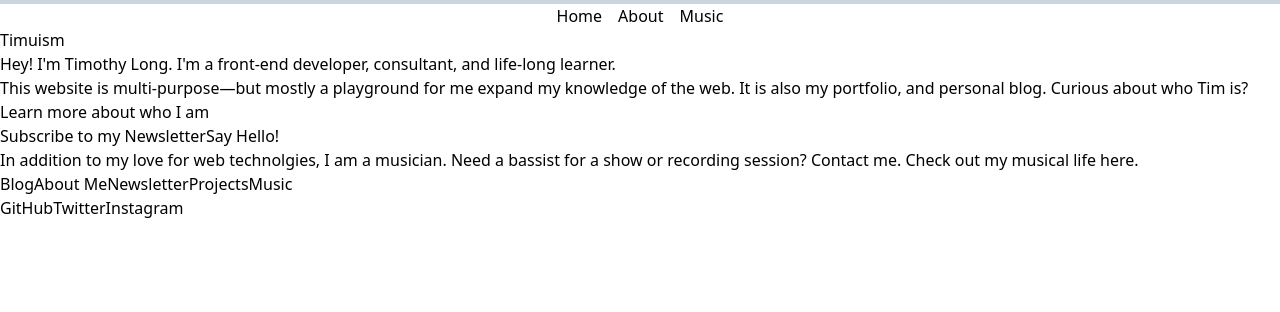
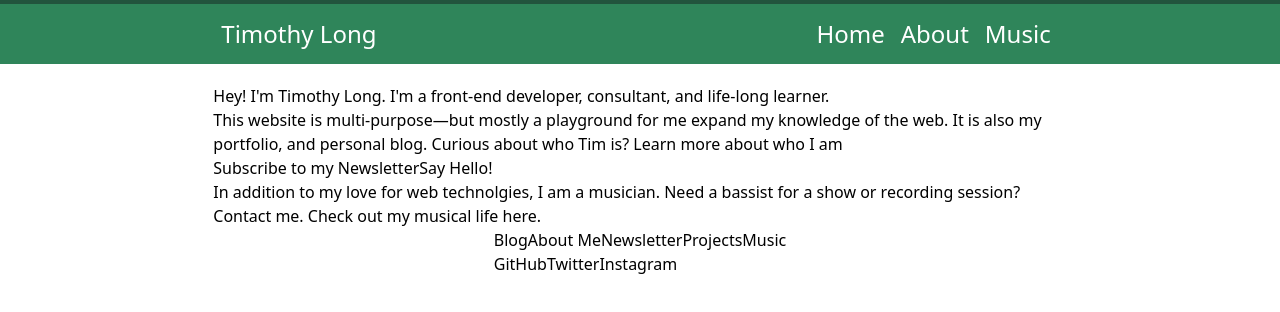
Before and after one commit to timuism/timuism.net, a Gatsby site: page / in a window 1280 px wide. Built offline with nearby package versions, Linux system fonts and the light colour scheme; Gatsby itself is replaced by a stand-in of ours.

Commit message:
Add some tailwind to the <navigation>, and adjust html to compensate some of the changes

```diff
--- a/src/components/navigation.js
+++ b/src/components/navigation.js
@@ -9,10 +9,15 @@ export default function Navigation() {
     ];
 
     return (
-        <nav className={"m-auto"}>
-            {
-                links.map((link) => <NavigationLink href={link.href} text={link.text} />)
-            }
-        </nav>
+        <div className={"bg-green-700 border-t-4 border-green-900 p-3 w-full"}>
+            <div className={"m-auto flex flex-row justify-between text-white text-2xl w-2/3"}>
+                <h1>Timothy Long</h1>
+                <nav>
+                {
+                    links.map((link) => <NavigationLink href={link.href} text={link.text} />)
+                }
+                </nav>
+            </div>
+        </div>
     )
 }
--- a/src/pages/index.js
+++ b/src/pages/index.js
@@ -4,12 +4,14 @@ import "../css/tailwind.css";
 
 export default function Home() {
   return (
-    <div className={"page-container w-full flex flex-col border-t-4 border-gray-400"}>
+    <div className={"page-container w-full flex flex-col justify-center items-center"}>
 
       <Navigation />
 
+      <div className={"mt-5 w-2/3"}>
+
         <header>
-        <h1>Timuism</h1>
+          <h1 className={"hidden"}>Timuism</h1>
           <h2>
             Hey! I'm Timothy Long. I'm a front-end developer, consultant, and life-long learner.
           </h2>
@@ -26,6 +28,8 @@ export default function Home() {
         <section id="musicSection">
           In addition to my love for web technolgies, I am a musician. Need a bassist for a show or recording session? Contact me. Check out my musical life here.
         </section>
+
+      </div>
 
       <footer>
         <nav>
```
Lines whose indentation alone changed are shown as unchanged.
